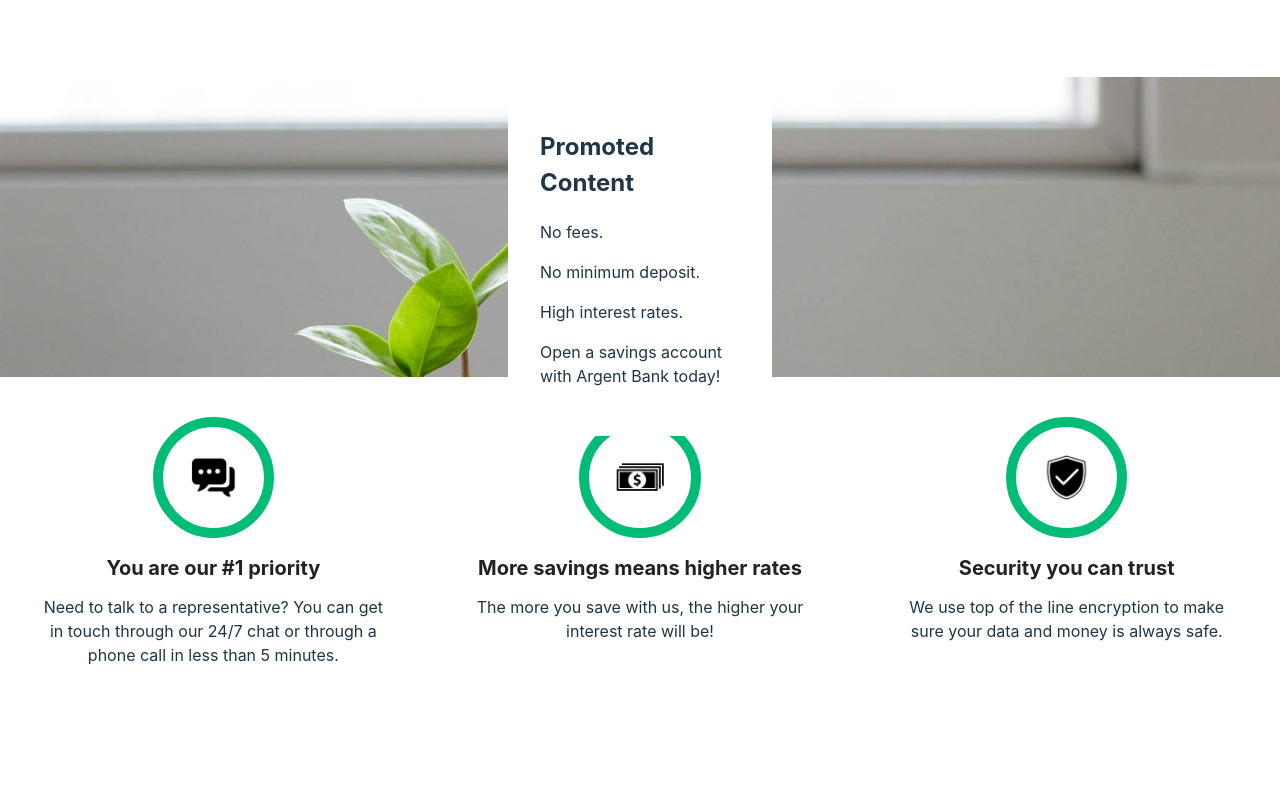
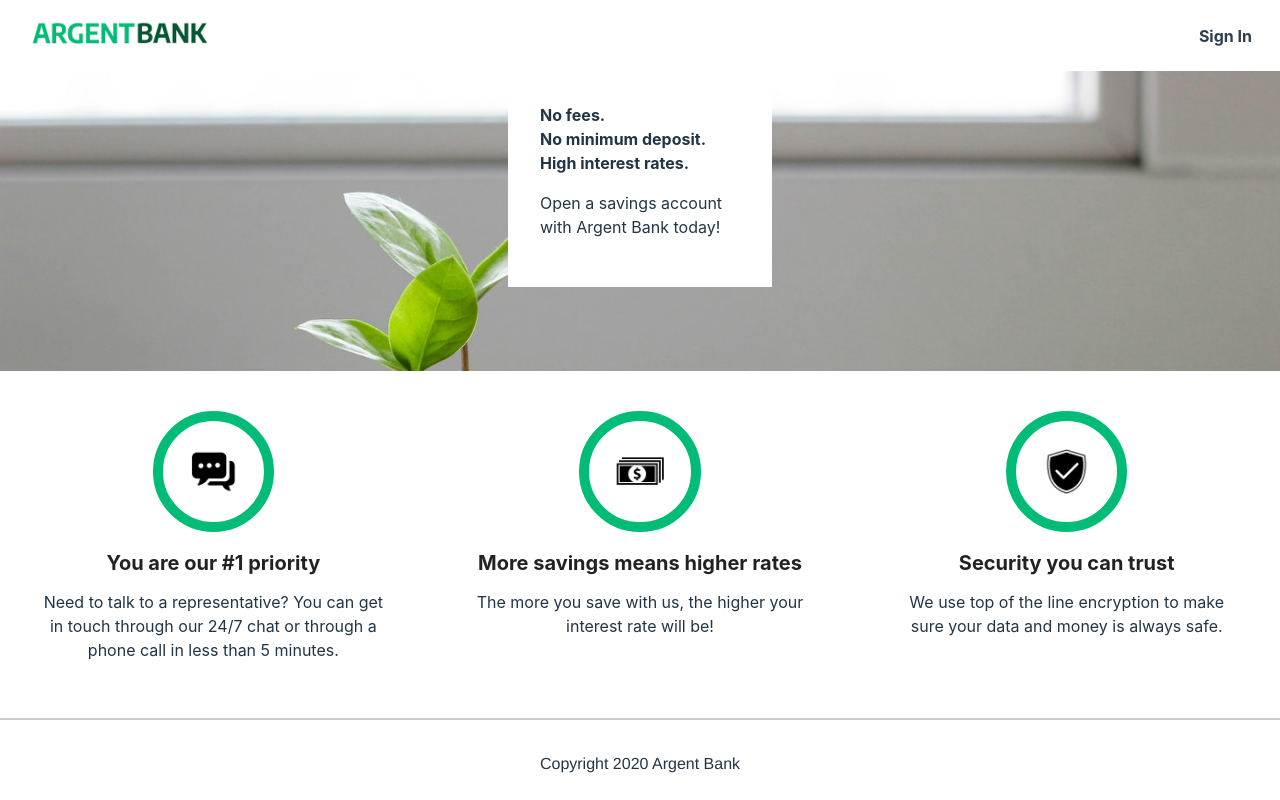
Before and after one commit to Daiba-yume/Project_13_AB, a React (Vite) app in the folder Frontend/: page / in a window 1280 px wide. Built offline with nearby package versions, Linux system fonts and the light colour scheme.

Commit message:
Add Header, Footer and adjustments Banner

```diff
--- a/Frontend/src/App.jsx
+++ b/Frontend/src/App.jsx
@@ -1,13 +1,17 @@
 import "./index.css";
 import { BrowserRouter as Router, Routes, Route } from "react-router-dom";
 import Home from "./pages/Home/Home";
+import Footer from "./utils/Footer/Footer";
+import Header from "./utils/Header/Header";
 
 function App() {
   return (
     <Router>
+      <Header />
       <Routes>
         <Route path="/" element={<Home />} />
       </Routes>
+      <Footer />
     </Router>
   );
 }
--- a/Frontend/src/components/Banner/Banner.jsx
+++ b/Frontend/src/components/Banner/Banner.jsx
@@ -3,7 +3,6 @@ const Banner = () => {
   return (
     <div className="Banner">
       <section className="bannerSection">
-        <h2 className="sr-only">Promoted Content</h2>
         <p className="subtitle">No fees.</p>
         <p className="subtitle">No minimum deposit.</p>
         <p className="subtitle">High interest rates.</p>
--- a/Frontend/src/components/Banner/Banner.scss
+++ b/Frontend/src/components/Banner/Banner.scss
@@ -6,7 +6,7 @@
   height: 300px;
   position: relative;
   @media (min-width: 920px) {
-    .hero {
+    .Banner {
       height: 400px;
       background-position: 0% 33%;
     }
@@ -17,26 +17,26 @@
       text-align: left;
       margin: 0 auto;
       @media (min-width: 920px) {
-        .hero {
+        .Banner {
           height: 400px;
           background-position: 0% 33%;
         }
-        .bannerSection .subtitle {
+        .subtitle {
           font-weight: bold;
           font-size: 1rem;
           margin: 0;
           @media (min-width: 920px) {
-            .hero {
+            .Banner {
               height: 400px;
               background-position: 0% 33%;
             }
           }
 
-          .bannerSection .text {
+          .text {
             margin-bottom: 0;
             font-size: 0.9rem;
             @media (min-width: 920px) {
-              .hero {
+              .Banner {
                 height: 400px;
                 background-position: 0% 33%;
               }
--- /dev/null
+++ b/Frontend/src/utils/Footer/Footer.jsx
@@ -0,0 +1,9 @@
+import "./Footer.scss";
+const Footer = () => {
+  return (
+    <footer className="footer">
+      <p className="footer-text">Copyright 2020 Argent Bank</p>
+    </footer>
+  );
+};
+export default Footer;
--- /dev/null
+++ b/Frontend/src/utils/Footer/Footer.scss
@@ -0,0 +1,12 @@
+.footer {
+  display: flex;
+  justify-content: center;
+  border-top: 2px solid #ccc;
+  padding: 2rem 0 1.5rem;
+}
+
+.footer-text {
+  margin: 0;
+  padding: 0;
+  font-family: Avenir, Helvetica, Arial, sans-serif;
+}
--- /dev/null
+++ b/Frontend/src/utils/Header/Header.jsx
@@ -0,0 +1,21 @@
+import { NavLink } from "react-router";
+import Logo from "../../assets/argentBankLogo.png";
+import "./Header.scss";
+
+const Header = () => {
+  return (
+    <nav className="header">
+      <NavLink className="headerLogo" href="./index.html">
+        <img className="logo" src={Logo} alt="logo argentBank" />
+      </NavLink>
+      <div>
+        <NavLink className="logIn" href="./sign-in.html">
+          <i className="fa fa-user-circle"></i>
+          Sign In
+        </NavLink>
+      </div>
+    </nav>
+  );
+};
+
+export default Header;
--- /dev/null
+++ b/Frontend/src/utils/Header/Header.scss
@@ -0,0 +1,21 @@
+.header {
+  display: flex;
+  justify-content: space-between;
+  align-items: center;
+  padding: 5px 20px;
+
+  .logo {
+    max-width: 100%;
+    width: 200px;
+  }
+
+  .logIn {
+    font-weight: bold;
+    color: #2c3e50;
+    text-decoration: none;
+    margin-right: 0.5rem;
+    &:hover {
+      text-decoration: underline;
+    }
+  }
+}
```
